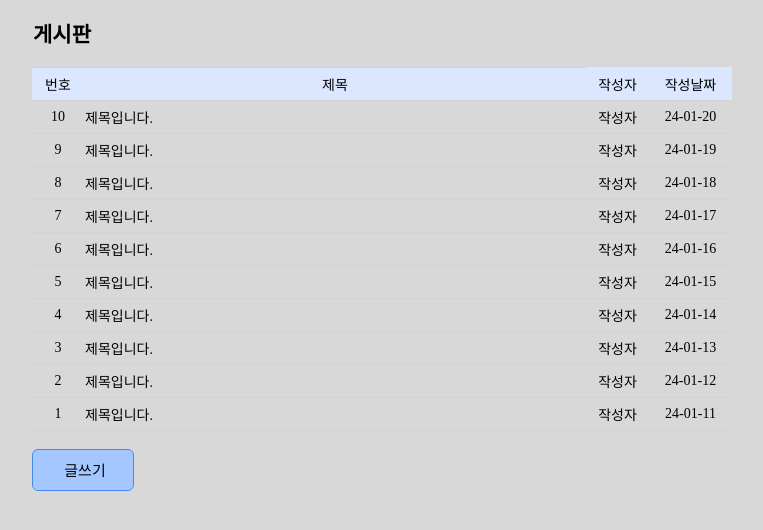
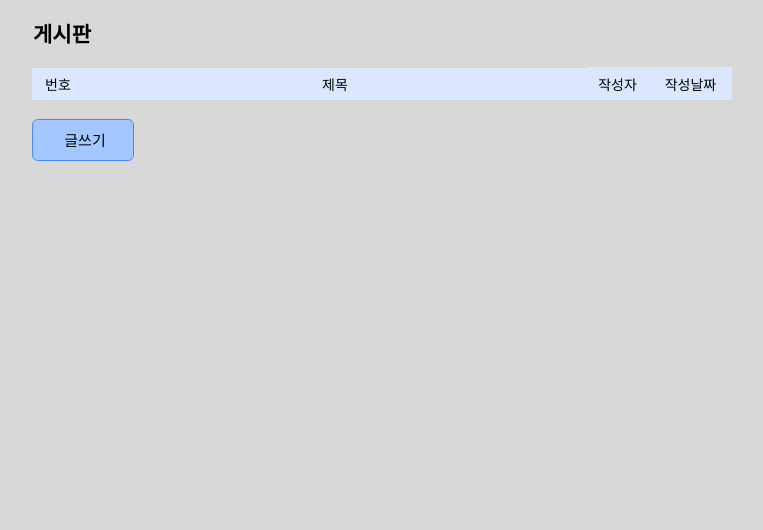
Before and after one commit to Novjihun/boeun-ask-project, a Flask app: template templates/leader-board.html in a window 1280 px wide. Shown: the part 75-605 px from the top of the page, without its empty margins (258-1021 px from the left). Run offline with Flask 3, Linux system fonts and the light colour scheme; the template is opened without the code that fills it, so the values that code supplies are empty; some web fonts are replaced.

Commit message:
Add files via upload

```diff
--- a/main.py
+++ b/main.py
@@ -2,10 +2,10 @@ from flask import Flask, render_template, request, redirect, url_for, flash, ses
 import os
 
 app = Flask(__name__)
-app.secret_key = 'supersecretkey'  # Flash 메시지 사용을 위한 시크릿 키 설정
+app.secret_key = 'supersecretkey'  # Secret key for session and flash messages
 
 def check_credentials(username, password):
-    # 로그인 정보를 저장한 텍스트 파일 경로
+    # File path where user credentials are stored
     file_path = os.path.join(os.path.dirname(__file__), 'user-account.txt')
 
     try:
@@ -25,9 +25,17 @@ def sign_in():
     if check_credentials(username, password):
         session['logged_in'] = True
         session['username'] = username
-        return redirect(url_for('main'))  # 로그인 성공 시 메인 페이지로 리다이렉트
+        return redirect(url_for('main'))  # Redirect to main page after successful login
     else:
-        flash("로그인 정보가 일치하지 않습니다. 다시 시도해주세요.")
+        flash("로그인 정보가 일치하지 않습니다. 다시 시도해주세요.")  # Flash message for incorrect login
+        return redirect(url_for('login'))
+
+@app.route('/write')
+def write():
+    if session.get('logged_in'):
+        a = 1  # Placeholder for functionality when logged in
+        return "You are logged in. Write functionality goes here."
+    else:
         return redirect(url_for('login'))
 
 @app.route('/')
@@ -40,7 +48,7 @@ def login():
 
 @app.route('/leader_board')
 def leader_board():
-    return render_template('leader_board.html', login=session.get('logged_in'), username=session.get('username'))
+    return render_template('leader-board.html', login=session.get('logged_in'), username=session.get('username'))
 
 @app.route('/information')
 def information():
@@ -50,12 +58,12 @@ def information():
 def logout():
     session.pop('logged_in', None)
     session.pop('username', None)
-    return redirect(url_for('main'))
+    return redirect(url_for('main'))  # Redirect to main page after logout
 
 @app.route('/my_info')
 def my_info():
     if not session.get('logged_in'):
-        return redirect(url_for('login'))
+        return redirect(url_for('login'))  # Redirect to login if not logged in
     return render_template('my_info.html', username=session.get('username'))
 
 if __name__ == '__main__':
--- a/templates/leader-board.html
+++ b/templates/leader-board.html
@@ -37,22 +37,11 @@
                 <td>작성자</td>
                 <td>작성날짜</td>
             </tr>
-            <script>
-                var i, day = 20;
-                for (i = 10; i > 0; i--) {
-                    document.write("<tr class='body'>");
-                    document.write("<td>" + i +"</td>");
-                    document.write("<td class='title'>제목입니다.</td>");
-                    document.write("<td>작성자</td>");
-                    document.write("<td>24-01-" + day-- + "</td>");
-                    document.write("</tr>");
-                }
-               </script>
         </table>
         <br>
         <table>
             <tr>
-                <td><button onclick="location.href='write.html'">글쓰기</button></td>
+                <td><button onclick="location.href='/write'">글쓰기</button></td>
             </tr>
         </table>
         <div class="box">
--- a/templates/my_info.html
+++ b/templates/my_info.html
@@ -4,8 +4,8 @@
     <meta charset="utf-8"/>
     <meta http-equiv="X-UA-Compatible" content="IE=edge">
     <meta name="viewport" content="width=device-width, initial-scale=1.0">
-    <link rel="stylesheet" href="../static/css/my_info">
-    <link rel="stylesheet" href="../static/css/top-nav">
+    <link rel="stylesheet" href="{{ url_for('static', filename='css/my_info.css') }}">
+    <link rel="stylesheet" href="{{ url_for('static', filename='css/top-nav.css') }}">
     <title>My Info</title>
 </head>
 <body style="background-color: #D8D8D8;">
```
Also changed, not shown: static/css/my_info.css (added).
